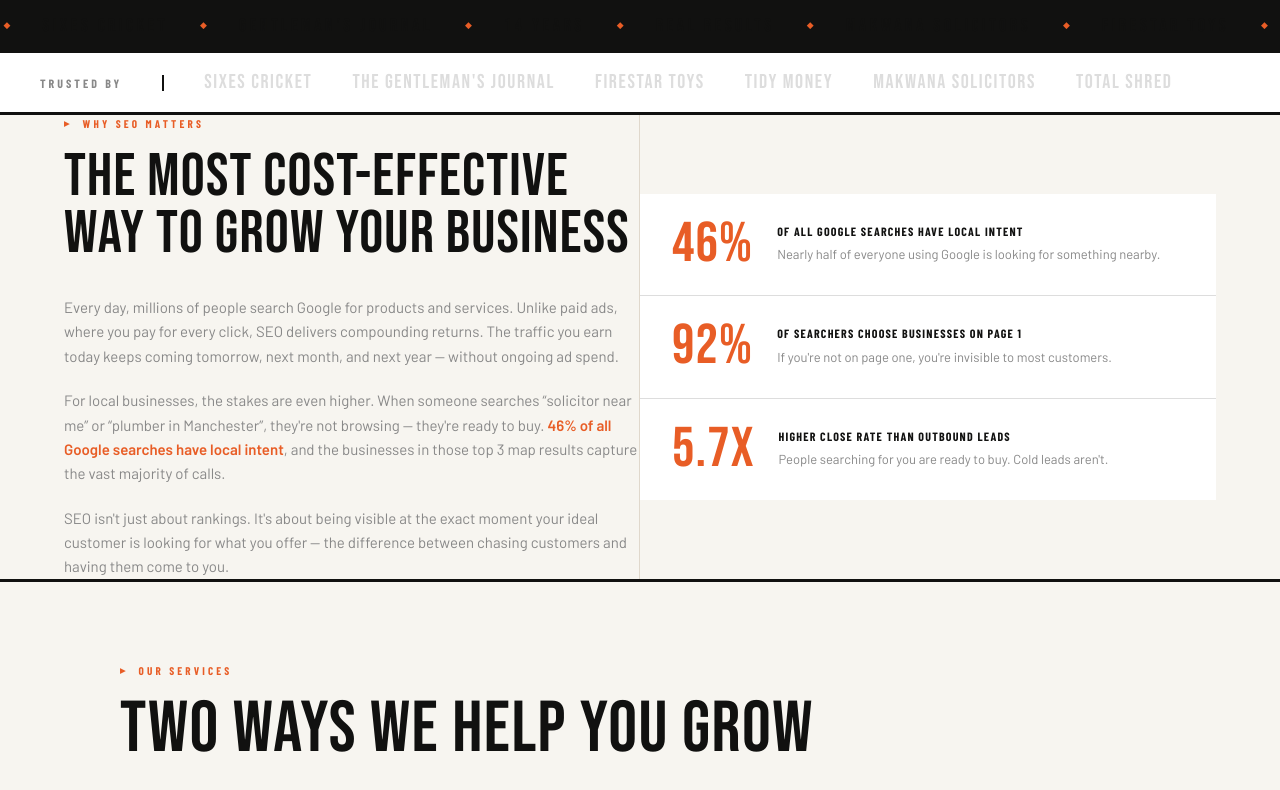
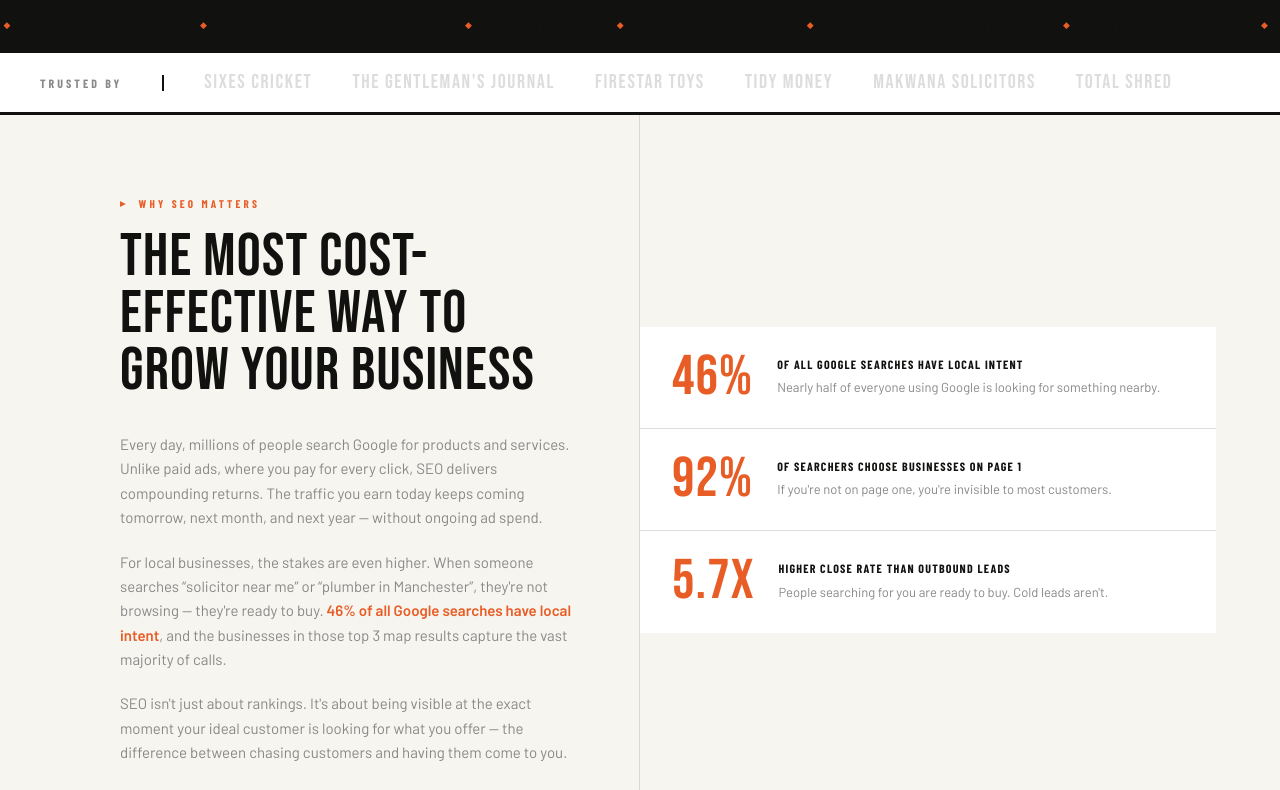
Before and after one commit to vimldn/eec6, a Next.js app: page / in a window 1280 px wide. Shown: the part 770-1560 px from the top of the page. Built offline with nearby package versions, Linux system fonts and the light colour scheme; a web font is replaced by a local one.

Commit message:
Add files via upload

```diff
--- a/app/page.tsx
+++ b/app/page.tsx
@@ -31,8 +31,7 @@ export default function HomePage() {
         <div className="max-w-6xl mx-auto grid grid-cols-1 lg:grid-cols-2">
           {/* Text — server-rendered, Google reads on first byte */}
           <div
-            className="px-6 md:px-14 py-12 md:py-20"
-            className="lg:border-r lg:border-rule"
+            className="px-6 md:px-14 py-12 md:py-20 lg:border-r lg:border-rule"
           >
             <p className="section-label">Why SEO Matters</p>
             <h2
```
